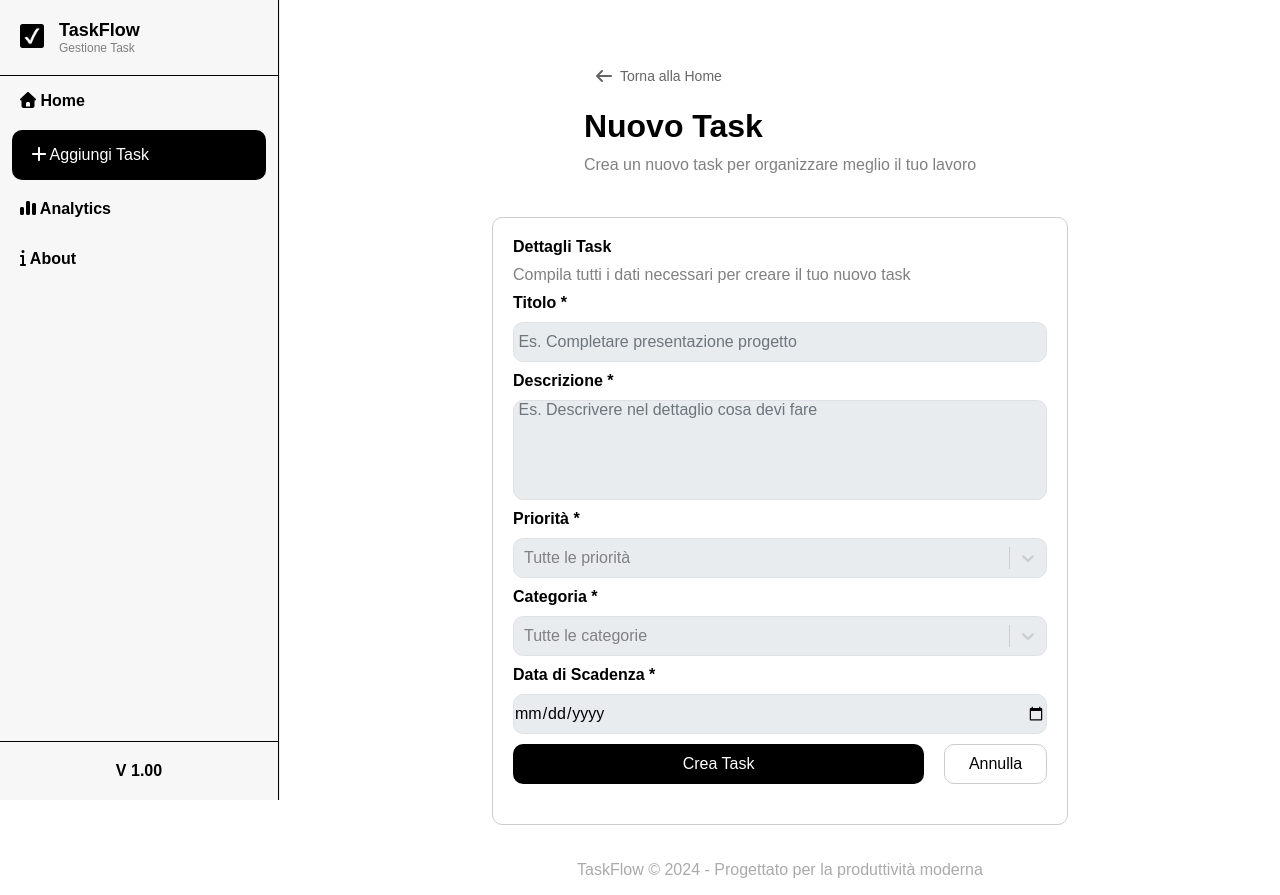
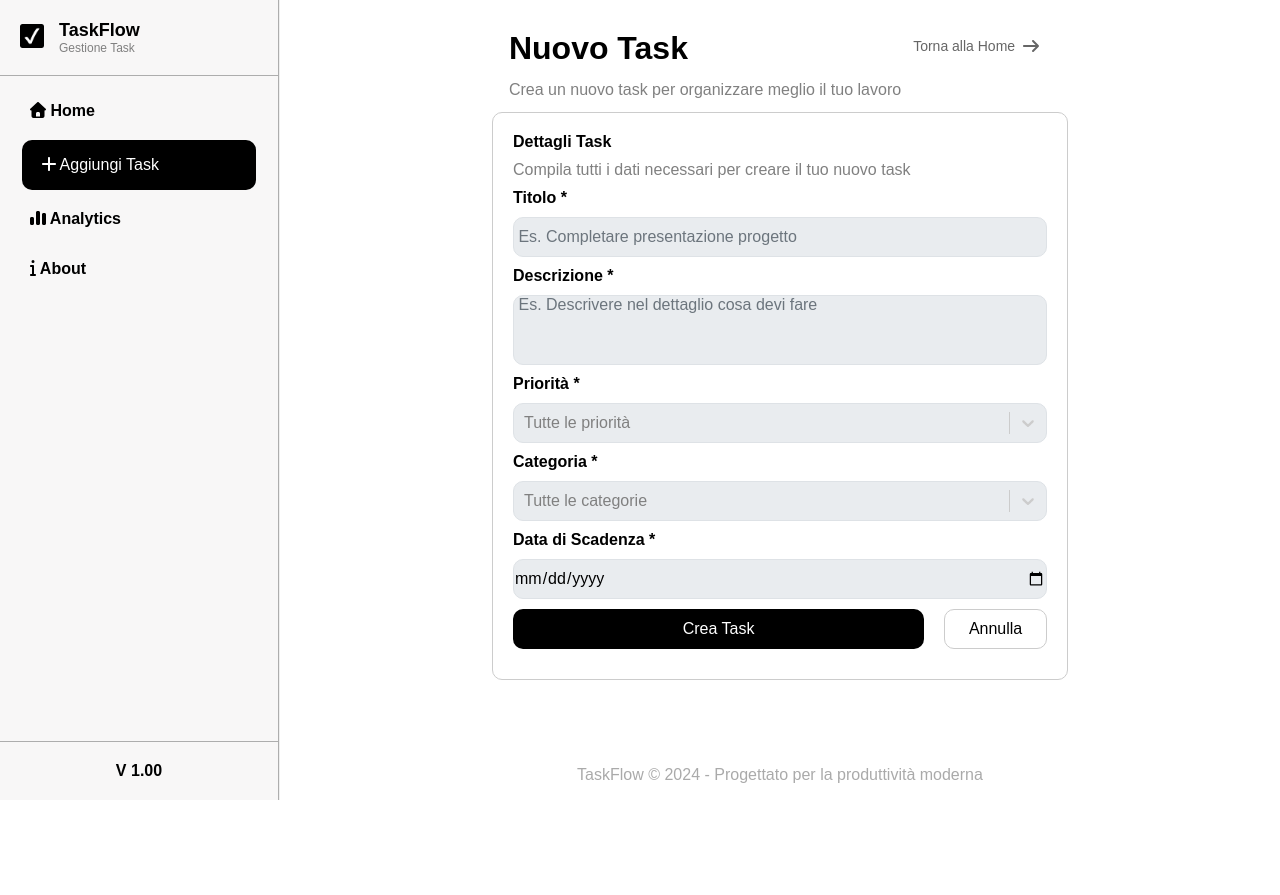
Before and after one commit to Figetto7/TaskFlow, a React (Vite) app: page /AddTask in a window 1280 px wide. After the commit the page ends 800 px from the top, so only its background shows below. Built offline with nearby package versions, Linux system fonts and the light colour scheme.

Commit message:
Minor Style Chages

```diff
--- a/src/AddTask/AddTask.jsx
+++ b/src/AddTask/AddTask.jsx
@@ -2,7 +2,7 @@ import React from 'react'
 import styles from './AddTask.module.css'
 import { useNavigate } from 'react-router-dom'
 import { FontAwesomeIcon } from '@fortawesome/react-fontawesome';
-import { faArrowLeft } from '@fortawesome/free-solid-svg-icons';
+import { faArrowRight } from '@fortawesome/free-solid-svg-icons';
 import NewTaskForm from "../NewTaskForm/NewTaskForm";
 
 
@@ -11,8 +11,9 @@ export default function AddTask (){
   return (
     <>
       <div className={styles.addTaskHeader}>
-      <button className={styles.backButtonHome} onClick={() => navigate('/')}> <FontAwesomeIcon icon={faArrowLeft} /> Torna alla Home</button>
+
       <h1 className={styles.AddTasktitle}>Nuovo Task</h1>
+      <button className={styles.backButtonHome} onClick={() => navigate('/')}> Torna alla Home  <FontAwesomeIcon icon={faArrowRight} /></button>
       <p className={styles.AddTasksubtitle}>Crea un nuovo task per organizzare meglio il tuo lavoro</p>
     </div>
     <NewTaskForm />
--- a/src/AddTask/AddTask.module.css
+++ b/src/AddTask/AddTask.module.css
@@ -1,8 +1,9 @@
 .addTaskHeader {
 max-width: 600px;
-margin: 0 auto;
-padding: 40px 20px;
+align-self: center;
+padding: 10px 20px;
 text-align: left;
+display:grid;
 }
 
 .backButtonHome {
@@ -17,6 +18,7 @@ padding: 8px 12px;
 border-radius: 6px;
 border:none;
 background-color: white;
+grid-row: 1;
 }
 
 .backButtonHome:hover {
@@ -31,6 +33,7 @@ font-size: 32px;
 font-weight: 600;
 color: black;
 margin: 0 0 8px 0;
+grid-row: 1;
 }
 
 .AddTasksubtitle {
@@ -38,4 +41,5 @@ font-size: 16px;
 color: gray;
 margin: 0;
 line-height: 1.5;
+grid-row: 2;
 }
--- a/src/NewTaskForm/NewTaskForm.jsx
+++ b/src/NewTaskForm/NewTaskForm.jsx
@@ -27,7 +27,7 @@ export default function NewTaskForm() {
   ];
 
  const getCustomStyles = (hasError) => ({
-  control: (provided, state) => ({
+  control: (provided) => ({
     ...provided,
     borderRadius: '10px',
     height: '40px',
--- a/src/NewTaskForm/NewTaskForm.module.css
+++ b/src/NewTaskForm/NewTaskForm.module.css
@@ -2,7 +2,7 @@
   border: 1px solid #ccc;
   display:grid;
   width:60%;
-  height: 80%;
+  height: 70%;
   align-items: center;
   margin: auto;
   padding: 20px;
@@ -52,7 +52,7 @@
   min-height: 40px;
   background-color: #e9ecef;
   width: 100%;
-  height: 100px;
+  height: 70px;
   resize: none;
   overflow-y: auto;
 }
@@ -73,7 +73,7 @@
   width:80%;
   height: 40px;
   border-radius: 10px;
-  margin-bottom: 20px;
+  margin-bottom: 10px;
   cursor:pointer;
 }
 
--- a/src/SideBar/SideBar.module.css
+++ b/src/SideBar/SideBar.module.css
@@ -34,9 +34,9 @@
 .sidebar :global(.ps-menu-root) {
   flex: 1 !important;
   background-color: rgb(248, 247, 247) !important;
-  border-right: 1px solid black;
+  border-right: 1px solid rgba(0, 0, 0, 0.3);
   margin: 0 !important; /* AGGIUNTO: rimuove margini */
-  padding: 0 !important; /* AGGIUNTO: rimuove padding */
+  padding: 10px !important; /* AGGIUNTO: rimuove padding */
 }
 
 /* AGGIUNTO: rimuove margini dai singoli menu item */
@@ -71,8 +71,8 @@
   align-items: center;
   padding: 20px;
   gap: 15px;
-  border-bottom: 1px solid black;
-  border-right: 1px solid black;
+  border-bottom: 1px solid rgba(0, 0, 0, 0.3);
+  border-right: 1px solid rgba(0, 0, 0, 0.3);
   margin-bottom: 0; /* CAMBIATO: da 20px a 0 per eliminare gap */
   flex-shrink: 0;
   background-color: rgb(248, 247, 247);
@@ -94,8 +94,8 @@
   margin-top: auto;
   padding: 20px;
   text-align: center;
-  border-top: 1px solid black;
-  border-right: 1px solid black;
+  border-top: 1px solid rgba(0, 0, 0, 0.3);
+  border-right: 1px solid rgba(0, 0, 0, 0.3);
   color: black;
   flex-shrink: 0;
   background-color: rgb(248, 247, 247);
--- a/src/Task/Task.jsx
+++ b/src/Task/Task.jsx
@@ -1,6 +1,6 @@
 import styles from "./Task.module.css";
 import { useTaskContext } from "../TaskContext";
-import { getCurrentDate, getPriorityColor, getExpiredText, getTaskStyle } from "./utils";
+import { getCurrentDate, getPriorityColor, getExpiredText, getTaskStyle, formatDate } from "./utils";
 
 export default function Task({taskId}) {
   const {tasks, toggleTaskCompletion} = useTaskContext();
@@ -22,7 +22,7 @@ export default function Task({taskId}) {
 
       <div className={styles.detailsContainer}>
         <p className={styles.detail}>Categoria: {task.category}</p>
-        <p className={styles.detail}>Scadenza: {task.deadline}</p>
+        <p className={styles.detail}>Scadenza: {formatDate(task.deadline)}</p>
         <p className={styles.detail}>Creato: {getCurrentDate()}</p>
       </div>
     </div>
--- a/src/Task/utils.js
+++ b/src/Task/utils.js
@@ -4,6 +4,11 @@ function getCurrentDate(separator="/"){
   let month = newDate.getMonth() + 1;
   let year = newDate.getFullYear();
   return `${date.toString().padStart(2, '0')}${separator}${month.toString().padStart(2, '0')}${separator}${year}`;
+}
+
+function formatDate(isoDate) {
+  const [year, month, day] = isoDate.split("-");
+  return `${day}/${month}/${year}`;
 }
 
 function getPriorityColor(priority) {
@@ -51,5 +56,5 @@ function getFilteredTasks(tasks, priorityFilter, statusFilter, searchFilter) {
     return matchesPriority && matchesStatus && matchesSearch;
   });
 }
-export { getCurrentDate, getPriorityColor, getExpiredText, getTaskStyle, getFilteredTasks };
+export { getCurrentDate, getPriorityColor, getExpiredText, getTaskStyle, getFilteredTasks, formatDate };
 import styles from "./Task.module.css";
```
